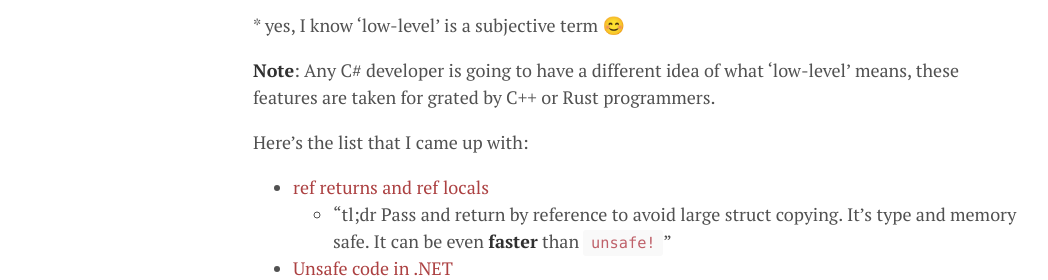
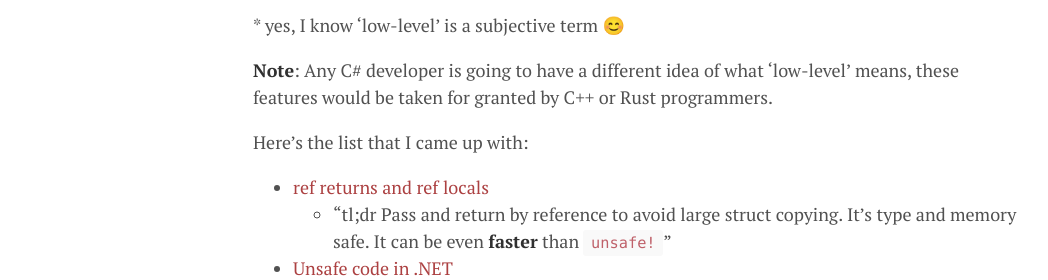
Before and after one commit to mattwarren/mattwarren.github.io, a Jekyll site: the page built from _posts/2019-03-01-Is-CSharp-a-low-level-language.md, in a window 1280 px wide and 900 px high, scrolled down 10725 px. Shown: the part 202-482 px from the top of the window, without its empty margins (0-1048 px from the left). Built offline with Jekyll 4.4.1, drawn with Linux system fonts in a browser that asks for light colours; nearby versions of some CDN libraries; comment, search, counter and statistics services are not loaded; some of the changed text lies outside the part shown.

Commit message:
Funny typo 'grated' -> 'granted'

```diff
--- a/_posts/2019-03-01-Is-CSharp-a-low-level-language.md
+++ b/_posts/2019-03-01-Is-CSharp-a-low-level-language.md
@@ -283,7 +283,7 @@ Or more specifically:
 
 \* yes, I know 'low-level' is a subjective term 😊
 
-**Note**: Any C# developer is going to have a different idea of what 'low-level' means, these features are taken for grated by C++ or Rust programmers.
+**Note**: Any C# developer is going to have a different idea of what 'low-level' means, these features would be taken for granted by C++ or Rust programmers.
 
 Here's the list that I came up with:
 
```
